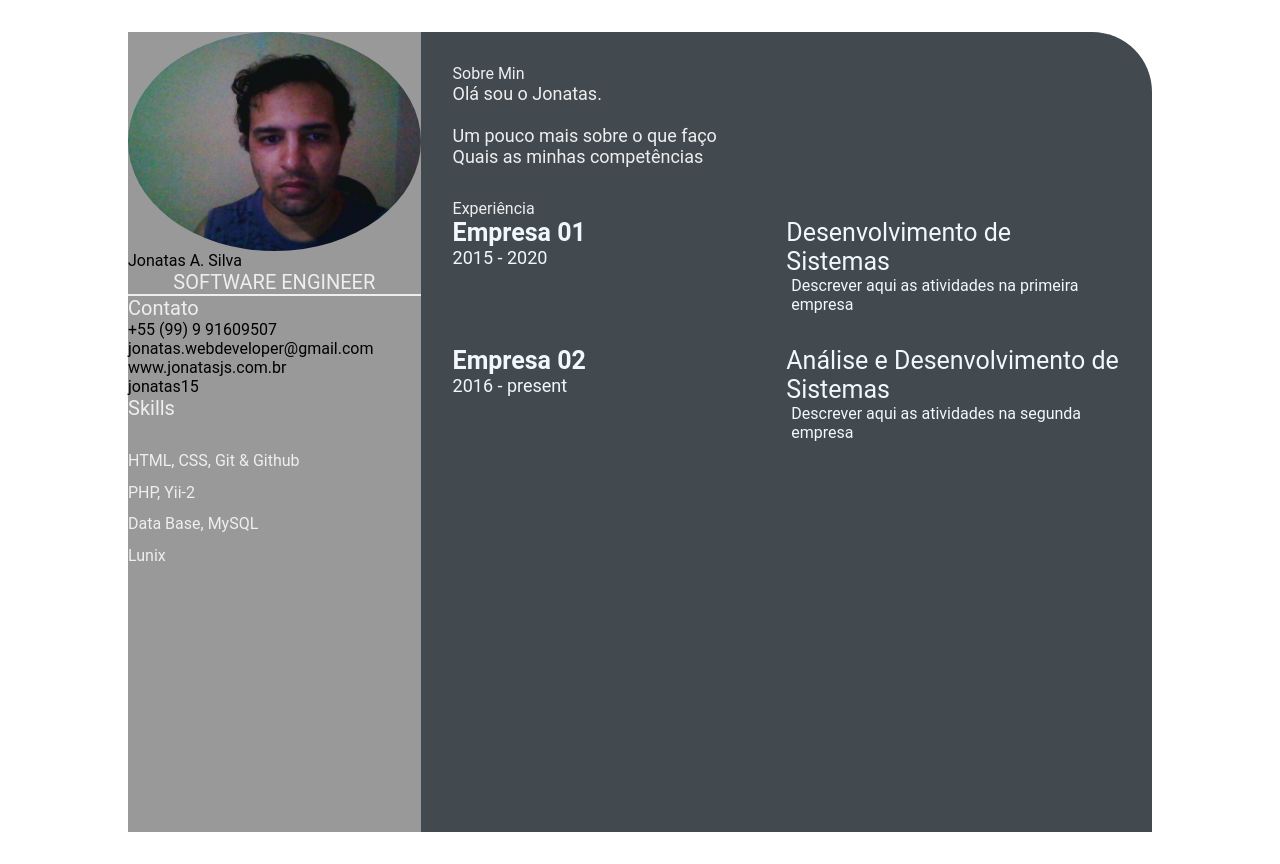
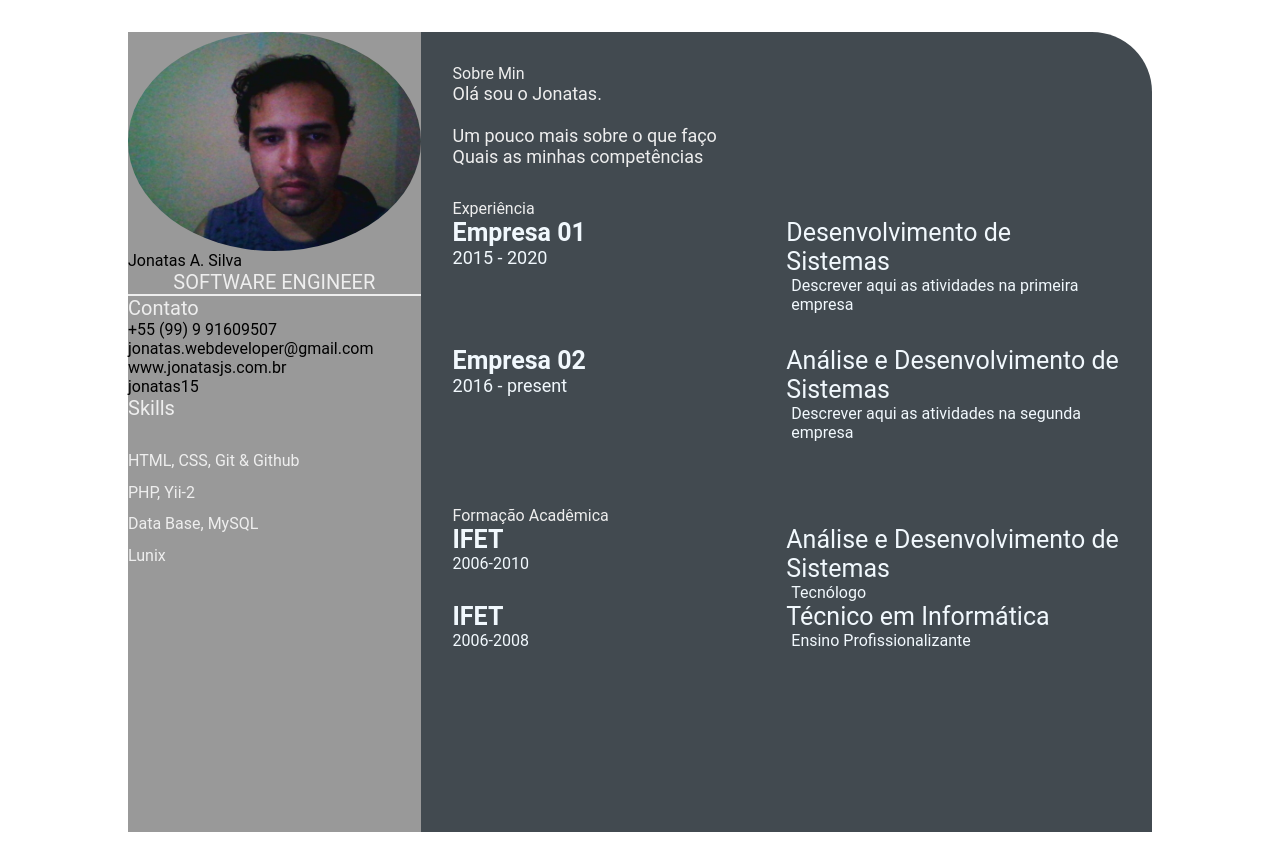
Before and after one commit to jonatas15/jornadadev, a plain HTML site: page index.html in a window 1280 px wide. Drawn offline with Linux system fonts and the light colour scheme.

Commit message:
class-lesson-4 (#4)

```diff
--- a/index.html
+++ b/index.html
@@ -68,6 +68,27 @@
                         </div>
                     </div>
                 </section>
+                <section class="experience education">
+                    <div class="right-title">Formação Acadêmica</div>
+                    <div class="education-contents">
+                        <div class="education-left">
+                            <p class="education-school-name">IFET</p>
+                            <p class="education-time-period">2006-2010</p>
+                        </div>
+                        <div class="education-right">
+                            <p class="education-subject">Análise e Desenvolvimento de Sistemas</p>
+                            <p class="education-desc">Tecnólogo</p>
+                        </div>
+                        <div class="education-left">
+                            <p class="education-school-name">IFET</p>
+                            <p class="education-time-period">2006-2008</p>
+                        </div>
+                        <div class="education-right">
+                            <p class="education-subject">Técnico em Informática</p>
+                            <p class="education-desc">Ensino Profissionalizante</p>
+                        </div>
+                    </div>
+                </section>
             </div>
         </section>
     </main>
```
